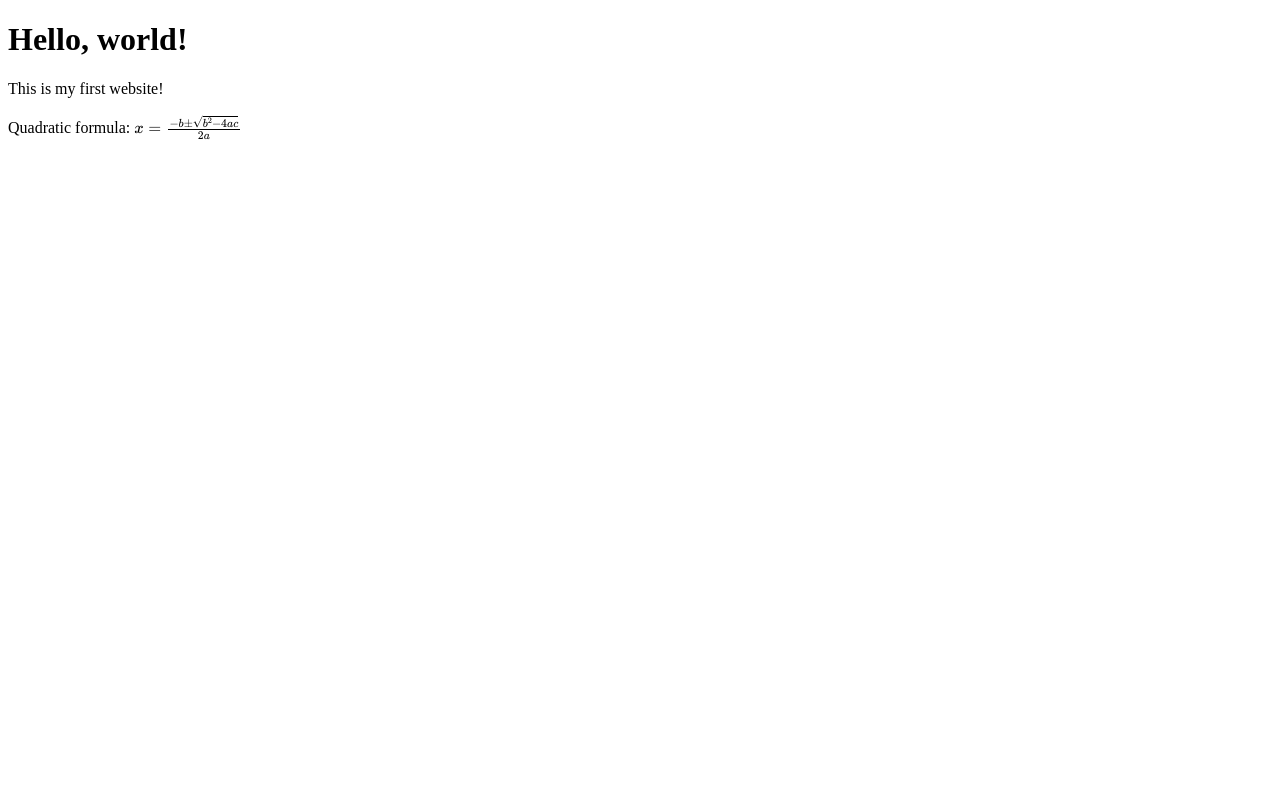
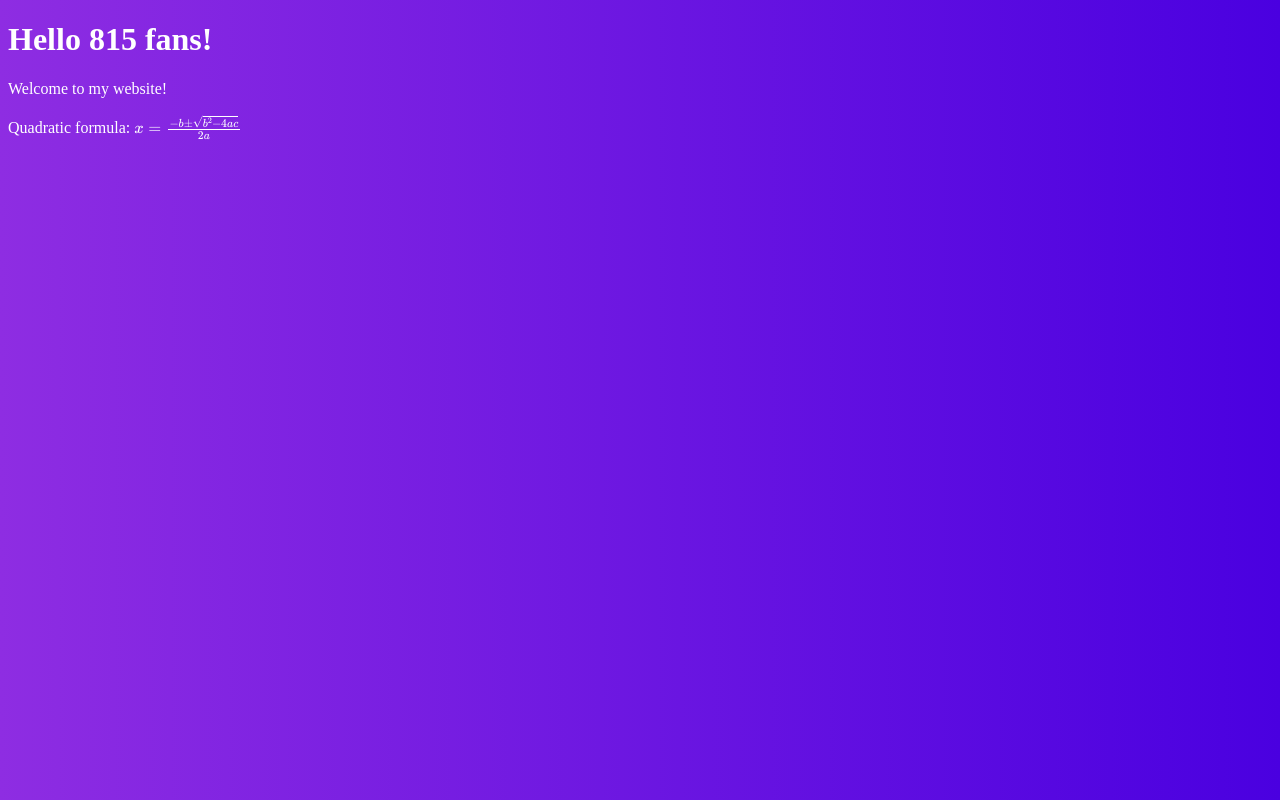
Before and after one commit to yoooo48758254/my-website, a plain HTML site: page index.html in a window 1280 px wide. Drawn offline with nearby package versions, Linux system fonts and the light colour scheme.

Commit message:
Add files via upload

```diff
--- a/index.html
+++ b/index.html
@@ -1,11 +1,17 @@
 <!DOCTYPE html>
 <html>
 <head>
-  <title>My First Website</title>
+  <title>815Identities</title>
+  <style>
+  body {
+    background: linear-gradient(to right, #8e2de2, #4a00e0);
+    color: white;
+  }
+</style>
 </head>
 <body>
-  <h1>Hello, world!</h1>
-  <p>This is my first website!</p>
+  <h1>Hello 815 fans!</h1>
+  <p>Welcome to my website!</p>
   <p>Quadratic formula: \(x = \frac{-b \pm \sqrt{b^2 - 4ac}}{2a}\)</p>
 
   <script src="https://polyfill.io/v3/polyfill.min.js?features=es6"></script>
```
